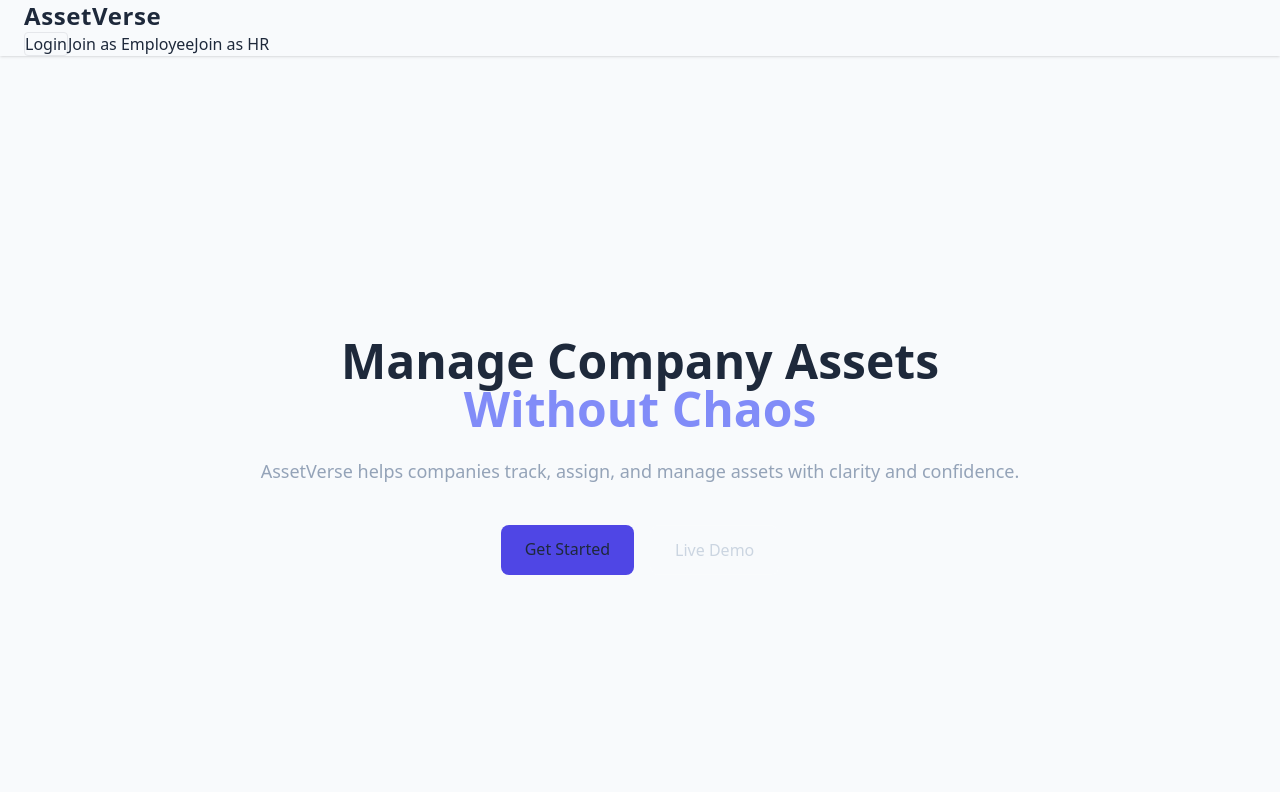
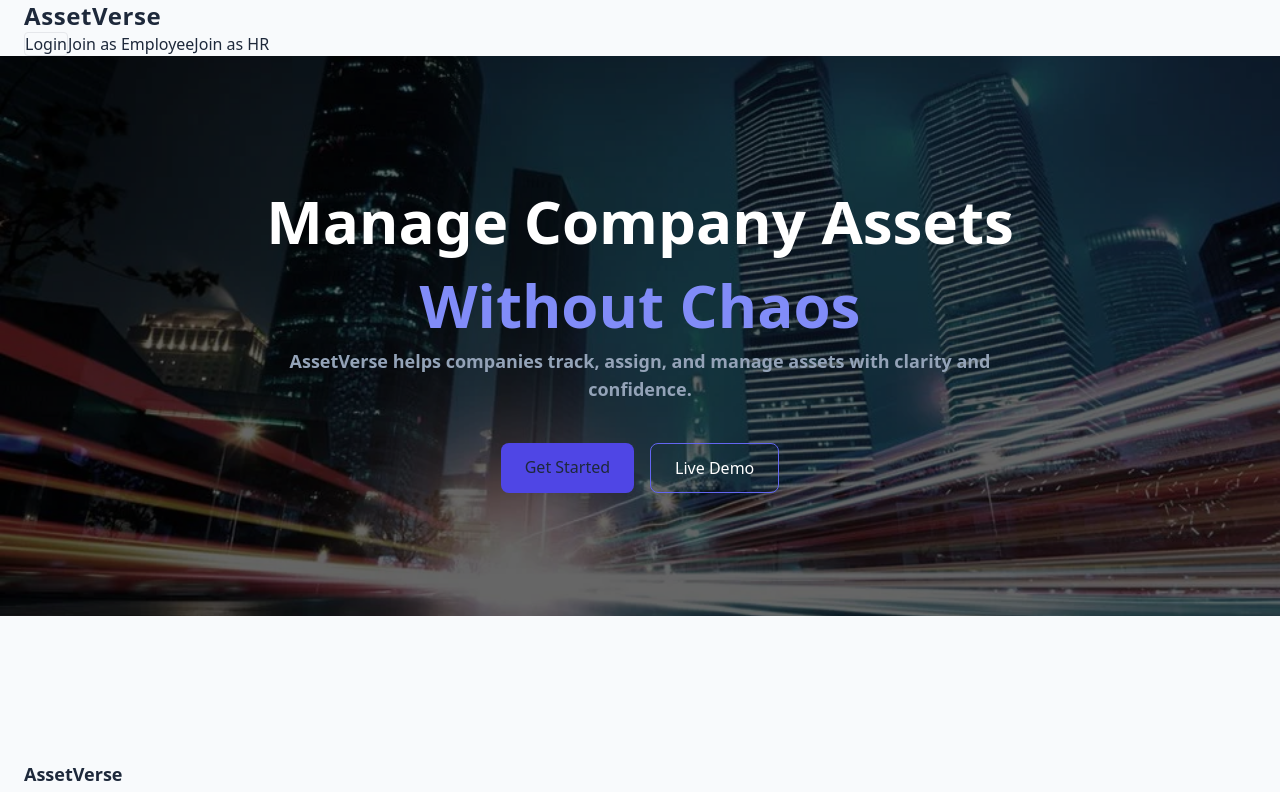
Before and after one commit to PrittyBiswas/assetverse-client, a React (Vite) app: page / in a window 1280 px wide. Shown: the top 792 px of the page. Built offline with nearby package versions, Linux system fonts and the light colour scheme.

Commit message:
Update Home.jsx hero section with background image and adjusted height

```diff
--- a/src/pages/public/Home.jsx
+++ b/src/pages/public/Home.jsx
@@ -1,14 +1,26 @@
+import React from 'react';
+import HeroBg from '../../assets/images/Fast-Lights-1.webp';
+
 export default function Home() {
   return (
-    <section className="min-h-screen flex items-center justify-center text-center px-6">
-      <div className="max-w-3xl">
-        <h1 className="text-5xl font-bold mb-6">
+    <section
+      className="min-h-[70vh] flex items-center justify-center text-center px-6 bg-cover bg-center relative"
+      style={{ backgroundImage: `url(${HeroBg})` }}
+    >
+      {/* Overlay for readability */}
+      <div className="absolute inset-0 bg-black/60"></div>
+
+      <div className="max-w-3xl relative z-10">
+        <h1 className="text-2xl md:text-6xl py-3 font-bold  text-white ">
           Manage Company Assets
           <br />
-          <span className="text-indigo-400">Without Chaos</span>
+          <span className="inline-block mt-6 text-indigo-400">
+            Without Chaos
+          </span>
+
         </h1>
 
-        <p className="text-slate-400 text-lg mb-10">
+        <p className="text-slate-400 text-lg mb-10 font-semibold">
           AssetVerse helps companies track, assign, and manage assets
           with clarity and confidence.
         </p>
@@ -20,7 +32,7 @@ export default function Home() {
           >
             Get Started
           </a>
-          <button className="border border-white/10 px-6 py-3 rounded-lg text-slate-300 hover:bg-white/5">
+          <button className="border border-indigo-500 px-6 py-3 rounded-lg text-white hover:bg-white/10 font-medium">
             Live Demo
           </button>
         </div>
```
